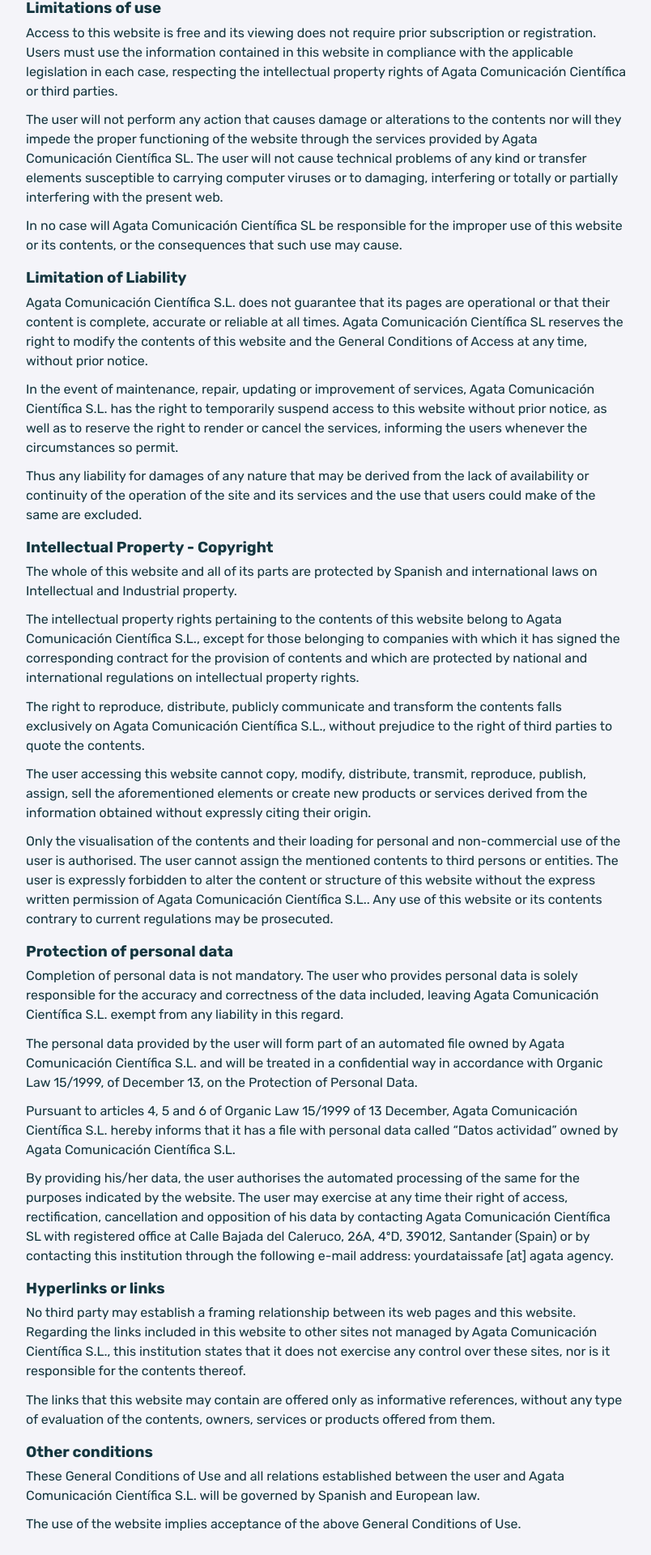
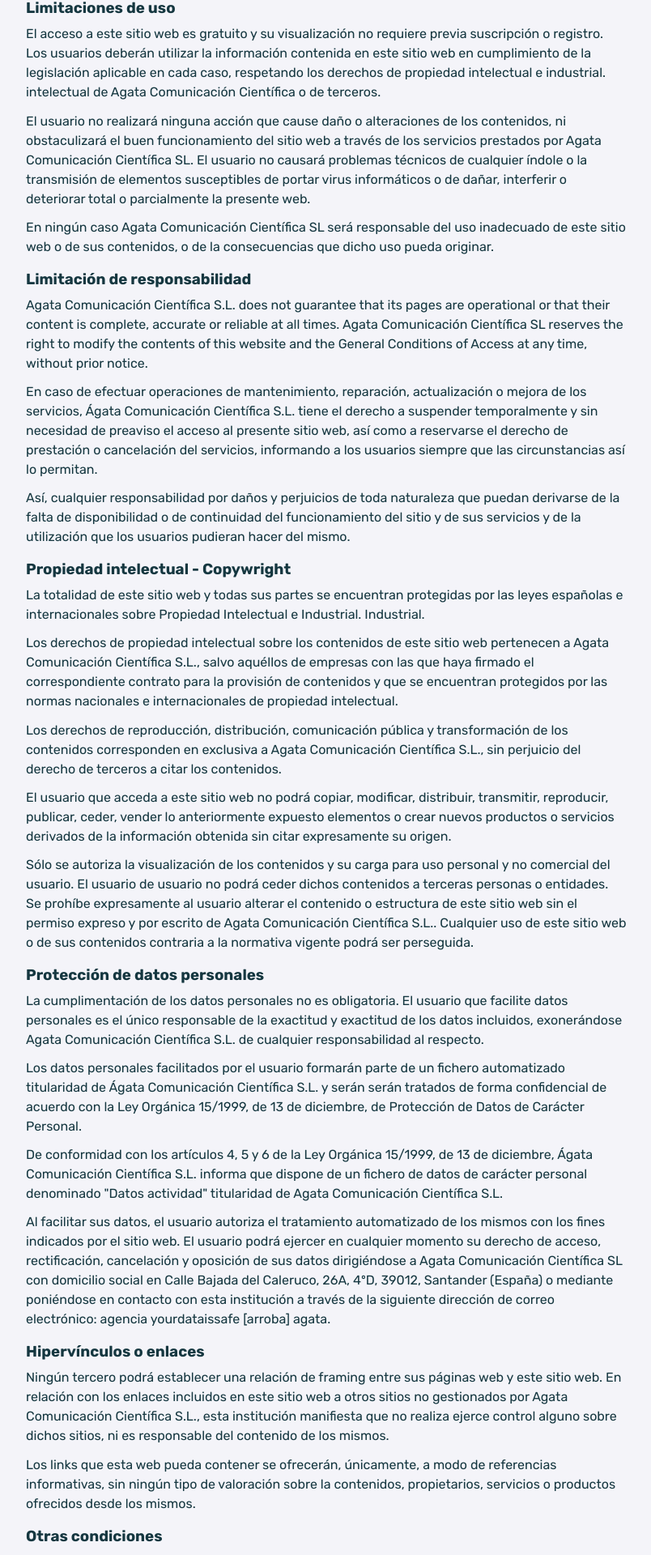
Before and after one commit to martatorredev/ChatPec, a React (Vite) app in the folder frontend/: page /legal_disclaimer in a window 1280 px wide. Shown: the part 554-2474 px from the top of the page at 81% size, without its empty margins (237-1041 px from the left). Built offline with nearby package versions, Linux system fonts and the light colour scheme.

Commit message:
feat: Translating the Legal disclaimer content to spanish

```diff
--- a/frontend/src/components/Footer/Footer.jsx
+++ b/frontend/src/components/Footer/Footer.jsx
@@ -25,7 +25,7 @@
             <Link to="/faqs" className={styles.link}>
                Faqs
             </Link>{" "}
-            | <Link to="/privacy_policy">Política de privacidad</Link> | <Link to="/legal_disclaimer">Legal disclaimer</Link>
+            | <Link to="/privacy_policy">Política de privacidad</Link> | <Link to="/legal_disclaimer">Aviso legal</Link>
          </p>
          <p>Copyright {getCurrentYear()} © - Todos los derechos reservados</p>
          <small>
--- a/frontend/src/pages/LegalNotice/LegalNotice.jsx
+++ b/frontend/src/pages/LegalNotice/LegalNotice.jsx
@@ -4,123 +4,129 @@
    return (
       <div className={AboutStyles.ct + ` ${styles.ct}`}>
          <section>
-            <h2>Legal disclaimer</h2>
-            <p>The company responsible for this website is:</p>
+            <h2>Aviso legal</h2>
+            <p>La empresa responsable de este sitio web es:</p>
             <ul>
                <li>
-                  <b>Name:</b> Agata Comunicación Científica S.L.
+                  <b>Nombre:</b> Agata Comunicación Científica S.L.
                </li>
                <li>
                   <b>NIF:</b> B10518306
                </li>
                <li>
-                  <b>Address:</b> Calle Bajada del Caleruco, 26A, 4ºD, 39012, Santander (Spain)
+                  <b>Dirección:</b> Calle Bajada del Caleruco, 26A, 4ºD, 39012, Santander (Spain)
                </li>
                <li>
-                  <b>Contact e-mail:</b> hello [at] agata agency
+                  <b>Email de contacto:</b> hello@agata agency.com
                </li>
             </ul>
             <div>
-               <h3>Limitations of use</h3>
+               <h3>Limitaciones de uso</h3>
                <p>
-                  Access to this website is free and its viewing does not require prior subscription or registration. Users must use the
-                  information contained in this website in compliance with the applicable legislation in each case, respecting the intellectual
-                  property rights of Agata Comunicación Científica or third parties.
+                  El acceso a este sitio web es gratuito y su visualización no requiere previa suscripción o registro. Los usuarios deberán
+                  utilizar la información contenida en este sitio web en cumplimiento de la legislación aplicable en cada caso, respetando los
+                  derechos de propiedad intelectual e industrial. intelectual de Agata Comunicación Científica o de terceros.
                </p>
                <p>
-                  The user will not perform any action that causes damage or alterations to the contents nor will they impede the proper
-                  functioning of the website through the services provided by Agata Comunicación Científica SL. The user will not cause technical
-                  problems of any kind or transfer elements susceptible to carrying computer viruses or to damaging, interfering or totally or
-                  partially interfering with the present web.
+                  El usuario no realizará ninguna acción que cause daño o alteraciones de los contenidos, ni obstaculizará el buen funcionamiento
+                  del sitio web a través de los servicios prestados por Agata Comunicación Científica SL. El usuario no causará problemas
+                  técnicos de cualquier índole o la transmisión de elementos susceptibles de portar virus informáticos o de dañar, interferir o
+                  deteriorar total o parcialmente la presente web.
                </p>
                <p>
-                  In no case will Agata Comunicación Científica SL be responsible for the improper use of this website or its contents, or the
-                  consequences that such use may cause.
+                  En ningún caso Agata Comunicación Científica SL será responsable del uso inadecuado de este sitio web o de sus contenidos, o de
+                  la consecuencias que dicho uso pueda originar.
                </p>
             </div>
             <div>
-               <h3>Limitation of Liability</h3>
+               <h3>Limitación de responsabilidad</h3>
                <p>
                   Agata Comunicación Científica S.L. does not guarantee that its pages are operational or that their content is complete,
                   accurate or reliable at all times. Agata Comunicación Científica SL reserves the right to modify the contents of this website
                   and the General Conditions of Access at any time, without prior notice.
                </p>
                <p>
-                  In the event of maintenance, repair, updating or improvement of services, Agata Comunicación Científica S.L. has the right to
-                  temporarily suspend access to this website without prior notice, as well as to reserve the right to render or cancel the
-                  services, informing the users whenever the circumstances so permit.
+                  En caso de efectuar operaciones de mantenimiento, reparación, actualización o mejora de los servicios, Ágata Comunicación
+                  Científica S.L. tiene el derecho a suspender temporalmente y sin necesidad de preaviso el acceso al presente sitio web, así
+                  como a reservarse el derecho de prestación o cancelación del servicios, informando a los usuarios siempre que las
+                  circunstancias así lo permitan.
                </p>
                <p>
-                  Thus any liability for damages of any nature that may be derived from the lack of availability or continuity of the operation
-                  of the site and its services and the use that users could make of the same are excluded.
+                  Así, cualquier responsabilidad por daños y perjuicios de toda naturaleza que puedan derivarse de la falta de disponibilidad o
+                  de continuidad del funcionamiento del sitio y de sus servicios y de la utilización que los usuarios pudieran hacer del mismo.
                </p>
             </div>
             <div>
-               <h3>Intellectual Property - Copyright</h3>
+               <h3>Propiedad intelectual - Copywright</h3>
                <p>
-                  The whole of this website and all of its parts are protected by Spanish and international laws on Intellectual and Industrial
-                  property.
+                  La totalidad de este sitio web y todas sus partes se encuentran protegidas por las leyes españolas e internacionales sobre
+                  Propiedad Intelectual e Industrial. Industrial.
                </p>
                <p>
-                  The intellectual property rights pertaining to the contents of this website belong to Agata Comunicación Científica S.L.,
-                  except for those belonging to companies with which it has signed the corresponding contract for the provision of contents and
-                  which are protected by national and international regulations on intellectual property rights.
+                  Los derechos de propiedad intelectual sobre los contenidos de este sitio web pertenecen a Agata Comunicación Científica S.L.,
+                  salvo aquéllos de empresas con las que haya firmado el correspondiente contrato para la provisión de contenidos y que se
+                  encuentran protegidos por las normas nacionales e internacionales de propiedad intelectual.
                </p>
                <p>
-                  The right to reproduce, distribute, publicly communicate and transform the contents falls exclusively on Agata Comunicación
-                  Científica S.L., without prejudice to the right of third parties to quote the contents.
+                  Los derechos de reproducción, distribución, comunicación pública y transformación de los contenidos corresponden en exclusiva a
+                  Agata Comunicación Científica S.L., sin perjuicio del derecho de terceros a citar los contenidos.
                </p>
                <p>
-                  The user accessing this website cannot copy, modify, distribute, transmit, reproduce, publish, assign, sell the aforementioned
-                  elements or create new products or services derived from the information obtained without expressly citing their origin.
+                  El usuario que acceda a este sitio web no podrá copiar, modificar, distribuir, transmitir, reproducir, publicar, ceder, vender
+                  lo anteriormente expuesto elementos o crear nuevos productos o servicios derivados de la información obtenida sin citar
+                  expresamente su origen.
                </p>
                <p>
-                  Only the visualisation of the contents and their loading for personal and non-commercial use of the user is authorised. The
-                  user cannot assign the mentioned contents to third persons or entities. The user is expressly forbidden to alter the content or
-                  structure of this website without the express written permission of Agata Comunicación Científica S.L.. Any use of this website
-                  or its contents contrary to current regulations may be prosecuted.
+                  Sólo se autoriza la visualización de los contenidos y su carga para uso personal y no comercial del usuario. El usuario de
+                  usuario no podrá ceder dichos contenidos a terceras personas o entidades. Se prohíbe expresamente al usuario alterar el
+                  contenido o estructura de este sitio web sin el permiso expreso y por escrito de Agata Comunicación Científica S.L.. Cualquier
+                  uso de este sitio web o de sus contenidos contraria a la normativa vigente podrá ser perseguida.
                </p>
             </div>
             <div>
-               <h3>Protection of personal data</h3>
+               <h3>Protección de datos personales</h3>
                <p>
-                  Completion of personal data is not mandatory. The user who provides personal data is solely responsible for the accuracy and
-                  correctness of the data included, leaving Agata Comunicación Científica S.L. exempt from any liability in this regard.
+                  La cumplimentación de los datos personales no es obligatoria. El usuario que facilite datos personales es el único responsable
+                  de la exactitud y exactitud de los datos incluidos, exonerándose Agata Comunicación Científica S.L. de cualquier
+                  responsabilidad al respecto.
                </p>
                <p>
-                  The personal data provided by the user will form part of an automated file owned by Agata Comunicación Científica S.L. and will
-                  be treated in a confidential way in accordance with Organic Law 15/1999, of December 13, on the Protection of Personal Data.
+                  Los datos personales facilitados por el usuario formarán parte de un fichero automatizado titularidad de Ágata Comunicación
+                  Científica S.L. y serán serán tratados de forma confidencial de acuerdo con la Ley Orgánica 15/1999, de 13 de diciembre, de
+                  Protección de Datos de Carácter Personal.
                </p>
                <p>
-                  Pursuant to articles 4, 5 and 6 of Organic Law 15/1999 of 13 December, Agata Comunicación Científica S.L. hereby informs that
-                  it has a file with personal data called “Datos actividad” owned by Agata Comunicación Científica S.L.
+                  De conformidad con los artículos 4, 5 y 6 de la Ley Orgánica 15/1999, de 13 de diciembre, Ágata Comunicación Científica S.L.
+                  informa que dispone de un fichero de datos de carácter personal denominado "Datos actividad" titularidad de Agata Comunicación
+                  Científica S.L.
                </p>
                <p>
-                  By providing his/her data, the user authorises the automated processing of the same for the purposes indicated by the website.
-                  The user may exercise at any time their right of access, rectification, cancellation and opposition of his data by contacting
-                  Agata Comunicación Científica SL with registered office at Calle Bajada del Caleruco, 26A, 4ºD, 39012, Santander (Spain) or by
-                  contacting this institution through the following e-mail address: yourdataissafe [at] agata agency.
+                  Al facilitar sus datos, el usuario autoriza el tratamiento automatizado de los mismos con los fines indicados por el sitio web.
+                  El usuario podrá ejercer en cualquier momento su derecho de acceso, rectificación, cancelación y oposición de sus datos
+                  dirigiéndose a Agata Comunicación Científica SL con domicilio social en Calle Bajada del Caleruco, 26A, 4ºD, 39012, Santander
+                  (España) o mediante poniéndose en contacto con esta institución a través de la siguiente dirección de correo electrónico:
+                  agencia yourdataissafe [arroba] agata.
                </p>
             </div>
             <div>
-               <h3>Hyperlinks or links</h3>
+               <h3>Hipervínculos o enlaces</h3>
                <p>
-                  No third party may establish a framing relationship between its web pages and this website. Regarding the links included in
-                  this website to other sites not managed by Agata Comunicación Científica S.L., this institution states that it does not
-                  exercise any control over these sites, nor is it responsible for the contents thereof.
+                  Ningún tercero podrá establecer una relación de framing entre sus páginas web y este sitio web. En relación con los enlaces
+                  incluidos en este sitio web a otros sitios no gestionados por Agata Comunicación Científica S.L., esta institución manifiesta
+                  que no realiza ejerce control alguno sobre dichos sitios, ni es responsable del contenido de los mismos.
                </p>
                <p>
-                  The links that this website may contain are offered only as informative references, without any type of evaluation of the
-                  contents, owners, services or products offered from them.
+                  Los links que esta web pueda contener se ofrecerán, únicamente, a modo de referencias informativas, sin ningún tipo de
+                  valoración sobre la contenidos, propietarios, servicios o productos ofrecidos desde los mismos.
                </p>
             </div>
             <div>
-               <h3>Other conditions</h3>
+               <h3>Otras condiciones</h3>
                <p>
-                  These General Conditions of Use and all relations established between the user and Agata Comunicación Científica S.L. will be
-                  governed by Spanish and European law.
+                  Las presentes Condiciones Generales de Uso y todas las relaciones que se establezcan entre el usuario y Agata Comunicación
+                  Científica S.L. serán regirán por la legislación española y europea.
                </p>
-               <p>The use of the website implies acceptance of the above General Conditions of Use.</p>
+               <p>El uso del sitio web implica la aceptación de las anteriores Condiciones Generales de Uso.</p>
             </div>
          </section>
       </div>
--- a/frontend/src/pages/LegalNotice/LegalNotice.module.css
+++ b/frontend/src/pages/LegalNotice/LegalNotice.module.css
@@ -1,6 +1,6 @@
 .ct h3 {
     margin-top: 1rem;
-    margin-bottom: 0.4rem;
+    margin-bottom: 0.5rem;
  }
 
 .ct p {
```
